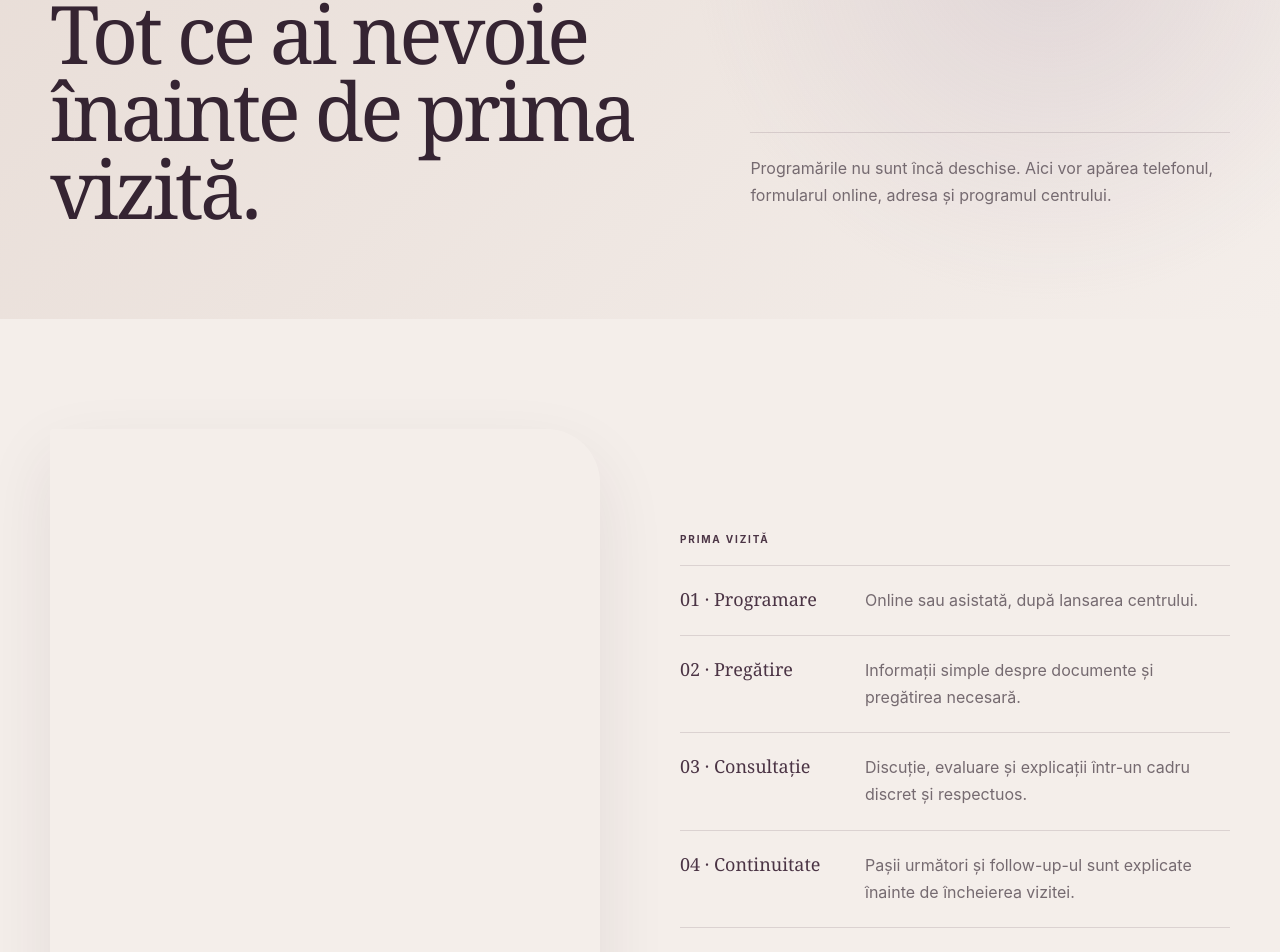
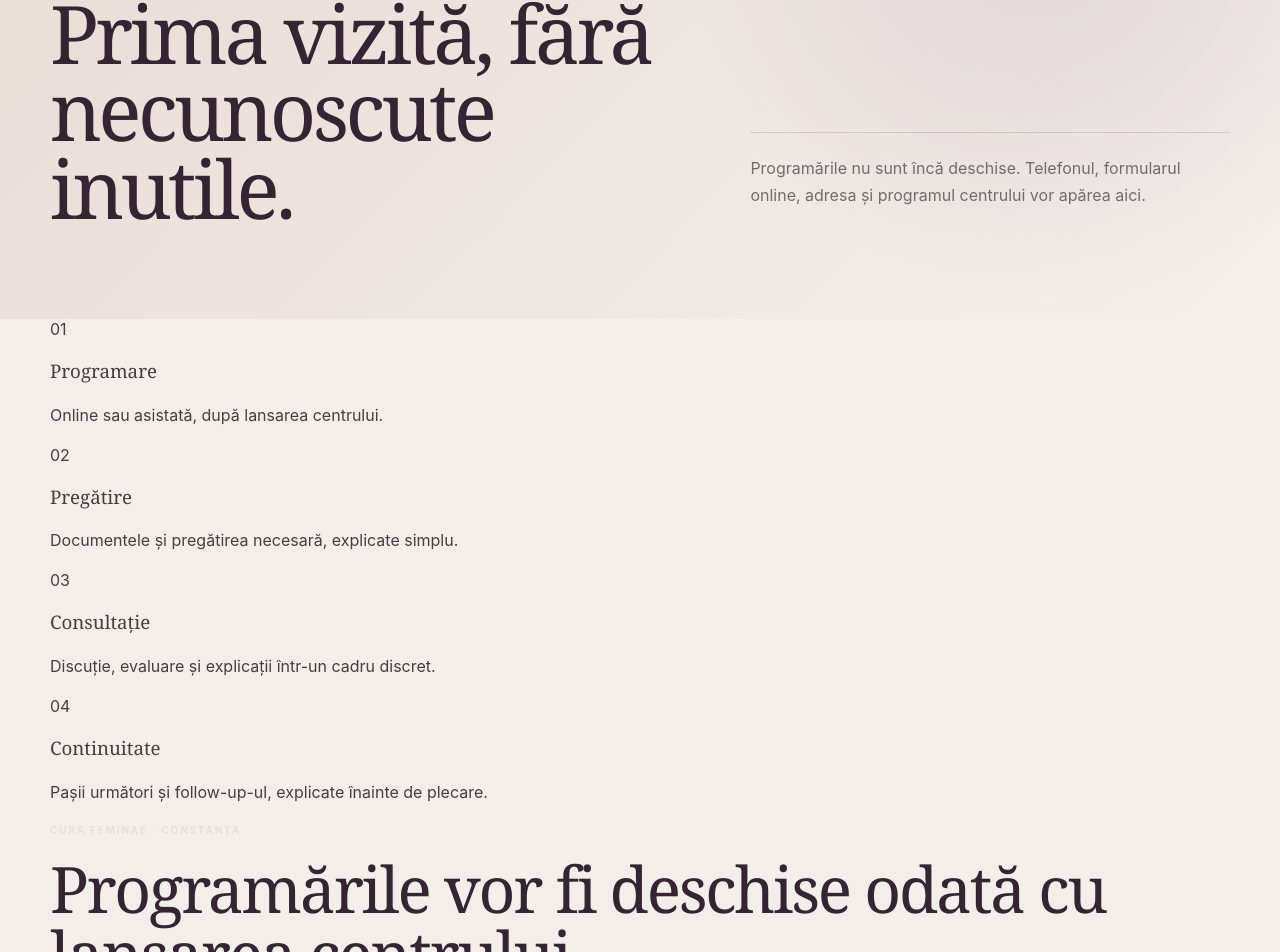
Before and after one commit to ghergabrieli-cyber/CURA-FEMINAE, a Next.js app: page /programare in a window 1280 px wide. Shown: the part 271-1223 px from the top of the page. Built offline with nearby package versions, Linux system fonts and the light colour scheme.

Commit message:
Compact app/programare/page.tsx into modular page

```diff
--- a/app/programare/page.tsx
+++ b/app/programare/page.tsx
@@ -1,33 +1,17 @@
-import Link from "next/link";
-import reception from "../assets/reception";
 import { SiteFooter, SiteHeader } from "../components/SiteChrome";
 
-export default function ProgramarePage() {
-  return (
-    <main>
-      <SiteHeader />
-      <section className="pageHero">
-        <div className="shell pageHeroGrid">
-          <div><p className="kicker">PROGRAMARE</p><h1>Tot ce ai nevoie înainte de prima vizită.</h1></div>
-          <p>Programările nu sunt încă deschise. Aici vor apărea telefonul, formularul online, adresa și programul centrului.</p>
-        </div>
-      </section>
+const steps=[
+ ["01","Programare","Online sau asistată, după lansarea centrului."],
+ ["02","Pregătire","Documentele și pregătirea necesară, explicate simplu."],
+ ["03","Consultație","Discuție, evaluare și explicații într-un cadru discret."],
+ ["04","Continuitate","Pașii următori și follow-up-ul, explicate înainte de plecare."],
+] as const;
 
-      <section className="shell visitPageGrid">
-        <figure className="visitPhoto"><img src={reception} alt="Recepție CURA FEMINAE" /><figcaption>Vizualizare conceptuală</figcaption></figure>
-        <div className="visitPageCopy">
-          <p className="kicker">PRIMA VIZITĂ</p>
-          <div className="infoRows">
-            <div><b>01 · Programare</b><p>Online sau asistată, după lansarea centrului.</p></div>
-            <div><b>02 · Pregătire</b><p>Informații simple despre documente și pregătirea necesară.</p></div>
-            <div><b>03 · Consultație</b><p>Discuție, evaluare și explicații într-un cadru discret și respectuos.</p></div>
-            <div><b>04 · Continuitate</b><p>Pașii următori și follow-up-ul sunt explicate înainte de încheierea vizitei.</p></div>
-          </div>
-        </div>
-      </section>
-
-      <section className="contactPanel"><div className="shell contactPanelGrid"><div><p className="kicker light">CURA FEMINAE · CONSTANȚA</p><h2>Programările vor fi deschise odată cu lansarea centrului.</h2></div><div><button disabled>Programări — în curând</button><p>Între timp poți explora serviciile planificate și spațiul clinicii.</p><Link className="textLink lightLink" href="/servicii">Vezi serviciile →</Link></div></div></section>
-      <SiteFooter />
-    </main>
-  );
+export default function ProgramarePage(){
+ return <main><SiteHeader/>
+  <section className="pageHero shortPageHero"><div className="shell pageHeroGrid"><div><p className="kicker">PROGRAMARE</p><h1>Prima vizită, fără necunoscute inutile.</h1></div><p>Programările nu sunt încă deschise. Telefonul, formularul online, adresa și programul centrului vor apărea aici.</p></div></section>
+  <section className="shell stageStrip four">{steps.map(([nr,title,text])=><article key={nr}><span>{nr}</span><h3>{title}</h3><p>{text}</p></article>)}</section>
+  <section className="bookingStatus"><div className="shell"><p className="kicker light">CURA FEMINAE · CONSTANȚA</p><h2>Programările vor fi deschise odată cu lansarea centrului.</h2><button disabled>Programări — în curând</button></div></section>
+  <SiteFooter/>
+ </main>
 }
```
